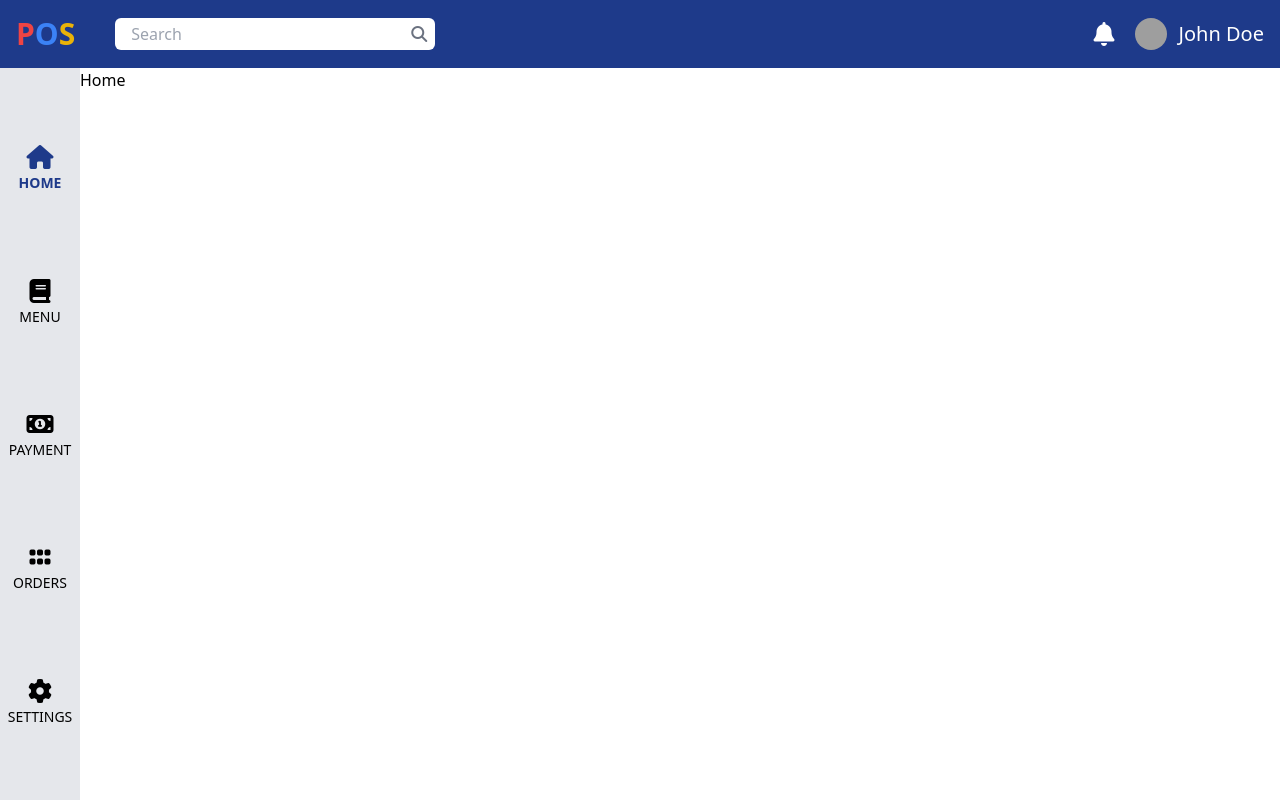
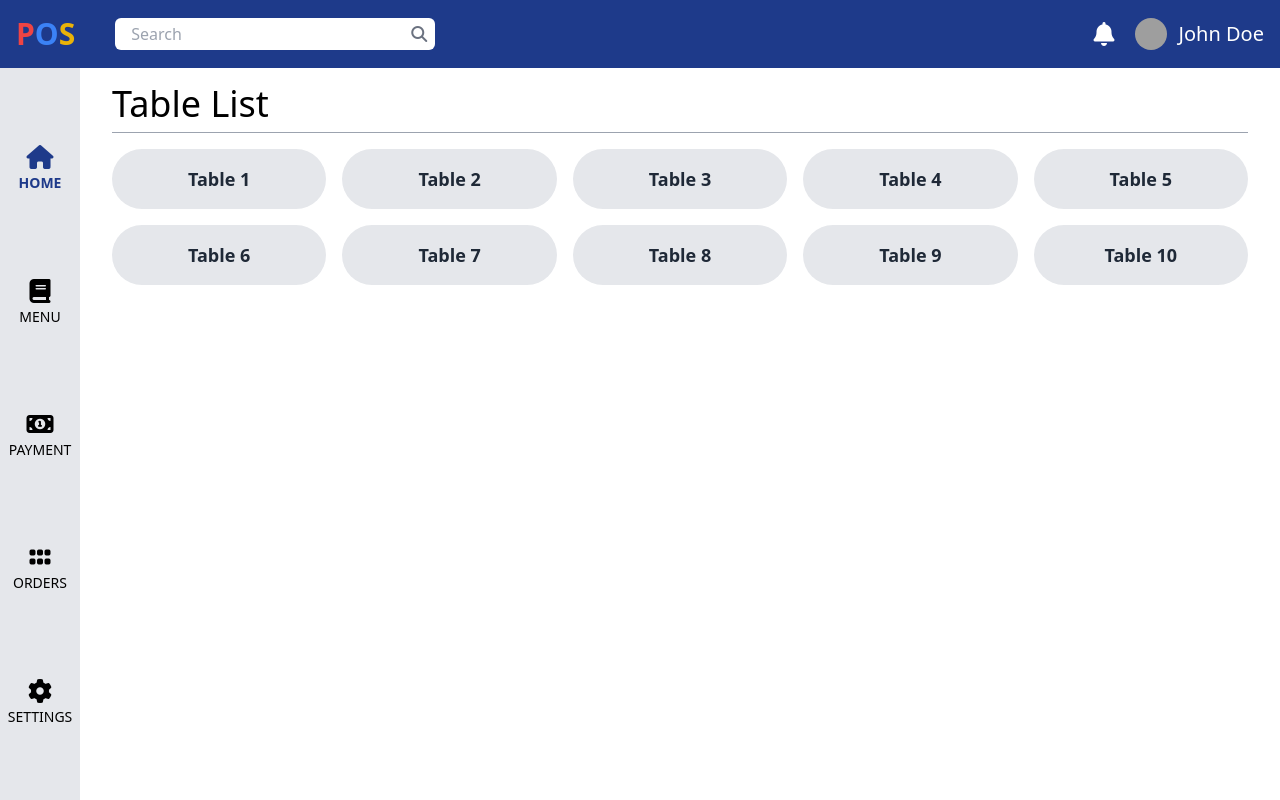
Before and after one commit to richard9809/restaurant-stack, a React (Vite) app: page / in a window 1280 px wide. Built offline with nearby package versions, Linux system fonts and the light colour scheme; grey boxes are pictures that could not be loaded.

Commit message:
Tables
Signed-off-by: richard9809 <richard.ndisya@strathmore.edu>

```diff
--- /dev/null
+++ b/src/Component/TableItem.jsx
@@ -0,0 +1,24 @@
+import React, { useState } from 'react'
+
+const TableItem = ({ table, onClick }) => {
+
+  const [isClicked, setIsClicked] = useState(false);
+
+  const handleClick = () => {
+    setIsClicked(!isClicked);
+    onClick();
+  };
+
+  return (
+    <button
+      className={`rounded-full outline-none focus:outline-none p-4 text-lg font-semibold ${
+        isClicked ? 'bg-blue-500 text-white' : 'bg-gray-200 text-gray-800'
+      }`}
+      onClick={handleClick}
+    >
+      Table {table.number}
+    </button>
+  )
+}
+
+export default TableItem
--- /dev/null
+++ b/src/Component/TableList.jsx
@@ -0,0 +1,22 @@
+import React from 'react'
+import TableItem from './TableItem';
+
+const TableList = ({ tables, onTableClick }) => {
+
+  return (
+    <div>
+        <h2 className='pb-2 border-b border-gray-400 text-4xl'>Table List</h2>
+        <div className='grid grid-cols-5 gap-4 my-4'>
+            {tables.map((table) => (
+                <TableItem
+                    key={table.id}
+                    table={table}
+                    onClick={() => onTableClick(table.id)}
+                />
+            ))}
+        </div>
+    </div>
+  )
+}
+
+export default TableList
--- a/src/Pages/Home.jsx
+++ b/src/Pages/Home.jsx
@@ -1,8 +1,30 @@
 import React from 'react'
+import TableList from '../Component/TableList'
 
 const Home = () => {
+
+  const tables = [
+    { id: 1, number: 1 },
+    { id: 2, number: 2 },
+    { id: 3, number: 3 },
+    { id: 4, number: 4 },
+    { id: 5, number: 5 },
+    { id: 6, number: 6 },
+    { id: 7, number: 7 },
+    { id: 8, number: 8 },
+    { id: 9, number: 9 },
+    { id: 10, number: 10 },
+  ];
+
+  const handleTableClick = (tableId) => {
+    // Handle table click event
+    console.log('Table clicked:', tableId);
+  };
+
   return (
-    <div>Home</div>
+    <div className='h-90 w-screen my-4 mx-8'>
+      <TableList tables={tables} onTableClick={handleTableClick} />
+    </div>
   )
 }
 
```
